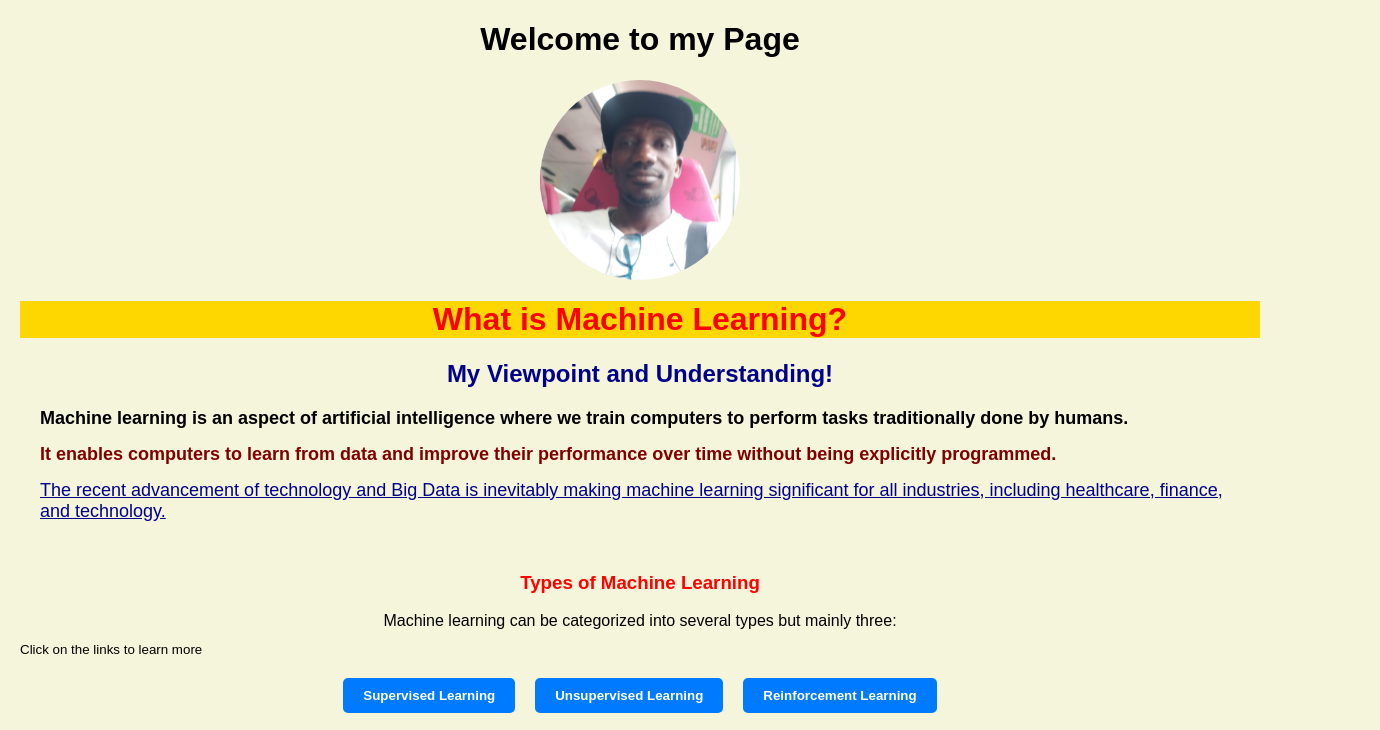
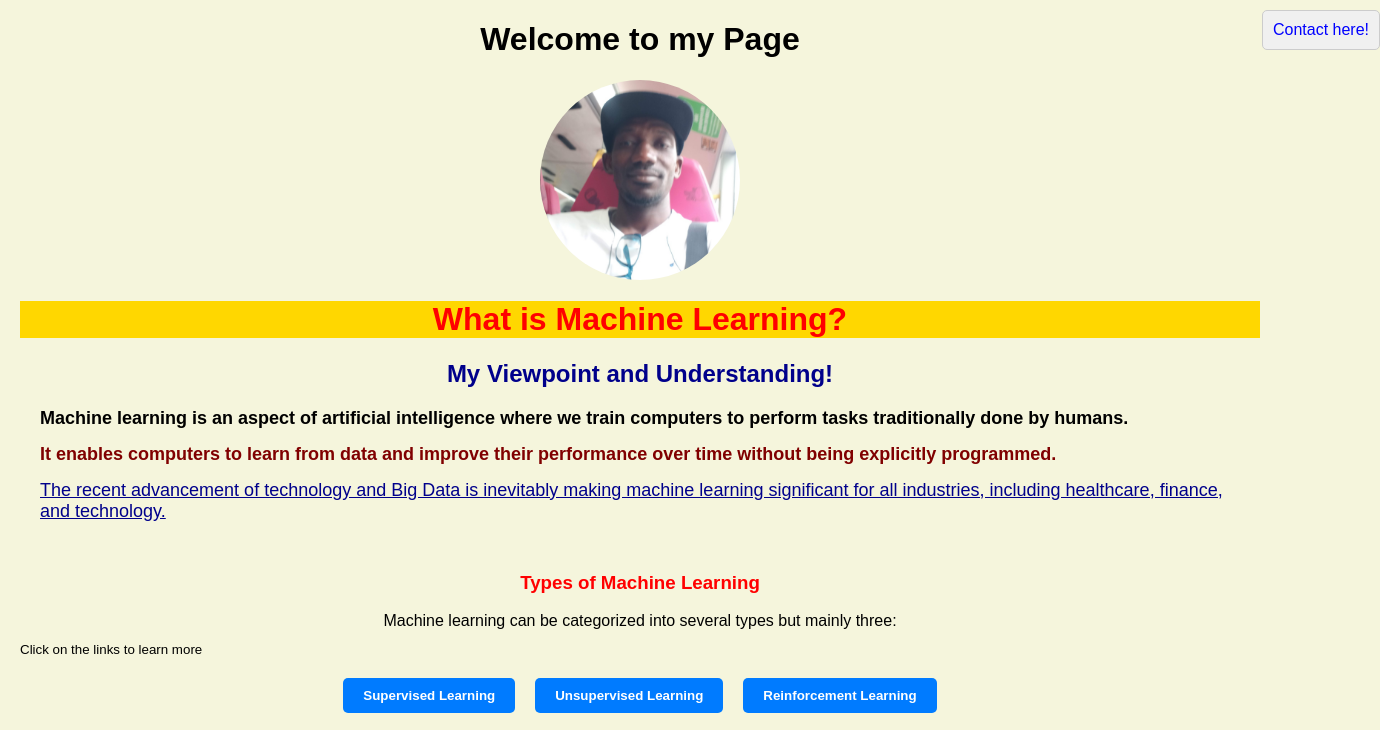
Before and after one commit to laminmcamara/creating-a-blog, a plain HTML site: page index.html in a window 1280 px wide. Shown: the top 730 px of the page, 1380 px wide, since content can reach past the window. Drawn offline with Linux system fonts and the light colour scheme.

Commit message:
added contact

```diff
--- a/index.html
+++ b/index.html
@@ -15,6 +15,9 @@
 <body style="background-color: beige;">
     <h1 style="color: black;">Welcome to my Page</h1>
     <img class="profile-img" src="lamino4.jpg" alt="Author's Picture" width="100">
+
+    <div class="contact" onclick="showContactInfo()">Contact here!</div>
+
     <h1 style="background-color: gold;">What is Machine Learning?</h1>
     <h2>My Viewpoint and Understanding!</h2>
     <p class="intro" style="color: black;">Machine learning is an aspect of artificial intelligence where we train computers to perform tasks traditionally done by humans.</p>
--- a/script.js
+++ b/script.js
@@ -13,3 +13,7 @@ document.getElementById('showImageButton').addEventListener('click', function()
         img.style.display = 'block'; // Show the image
     }
 });
+
+function showContactInfo() {
+    alert("Contact info:\nEmail: laminmasana@gmail.com\nGitHub: https://github.com/laminmcamara\nLinkedIn: https://www.linkedin.com/in/laminmasanacamara\n\nCopy the links and paste them in your browser.");
+}
--- a/styles.css
+++ b/styles.css
@@ -96,3 +96,19 @@ h3 {
 .active {
     display: block; /* Show the active section */
 }
+
+.contact {
+    position: absolute;
+    top: 10px; /* Adjust as needed */
+    right: -100px; /* Adjust based on your image width */
+    background-color: #f0f0f0; /* Optional: background color */
+    padding: 10px; /* Optional: padding */
+    border: 1px solid #ccc; /* Optional: border */
+    border-radius: 5px; /* Optional: rounded corners */
+    color: blue; /* Change text color to blue */
+    cursor: pointer; /* Change cursor to pointer */
+}
+img {
+    max-width: 100%; /* Responsive image */
+    height: auto; /* Maintain aspect ratio */
+}
```
